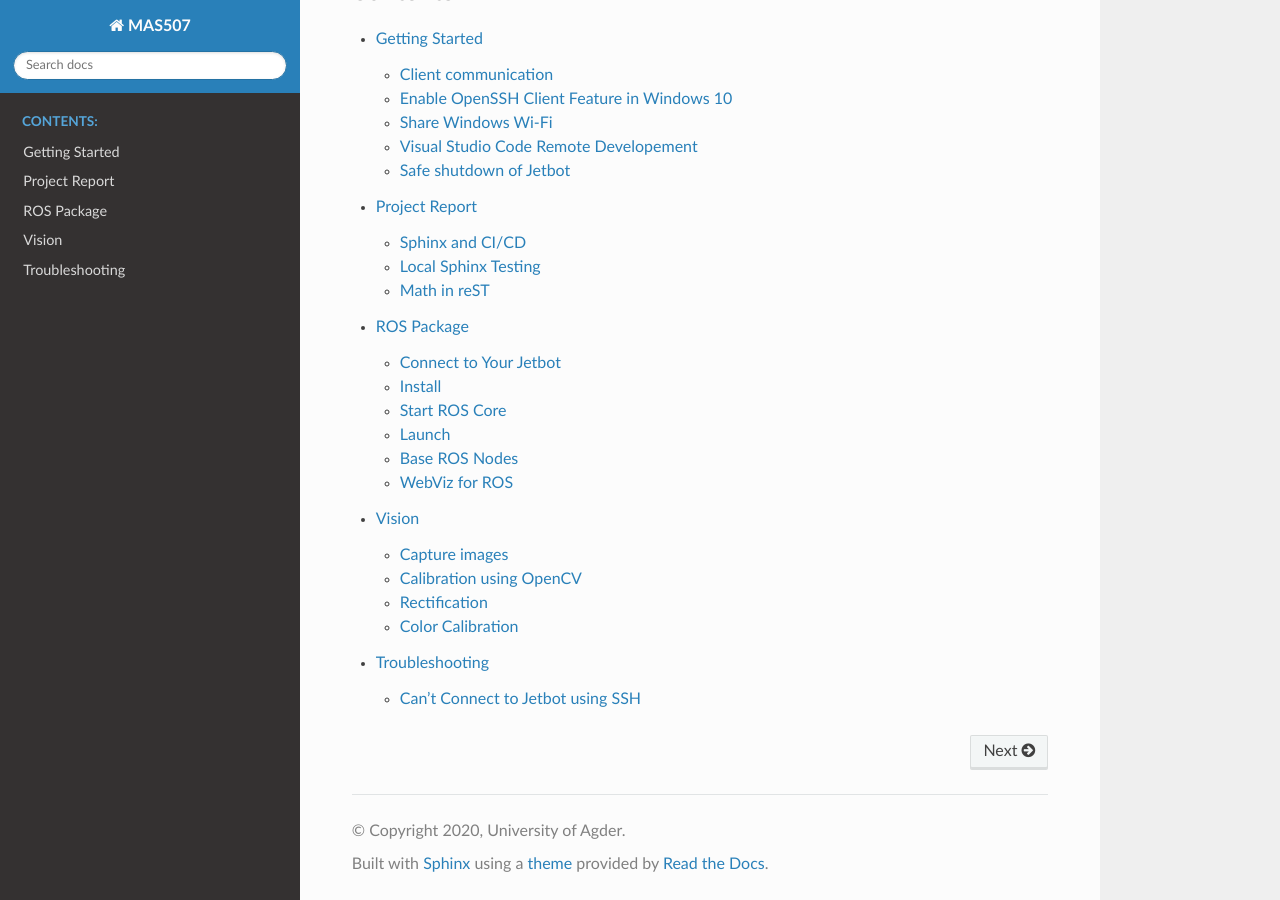
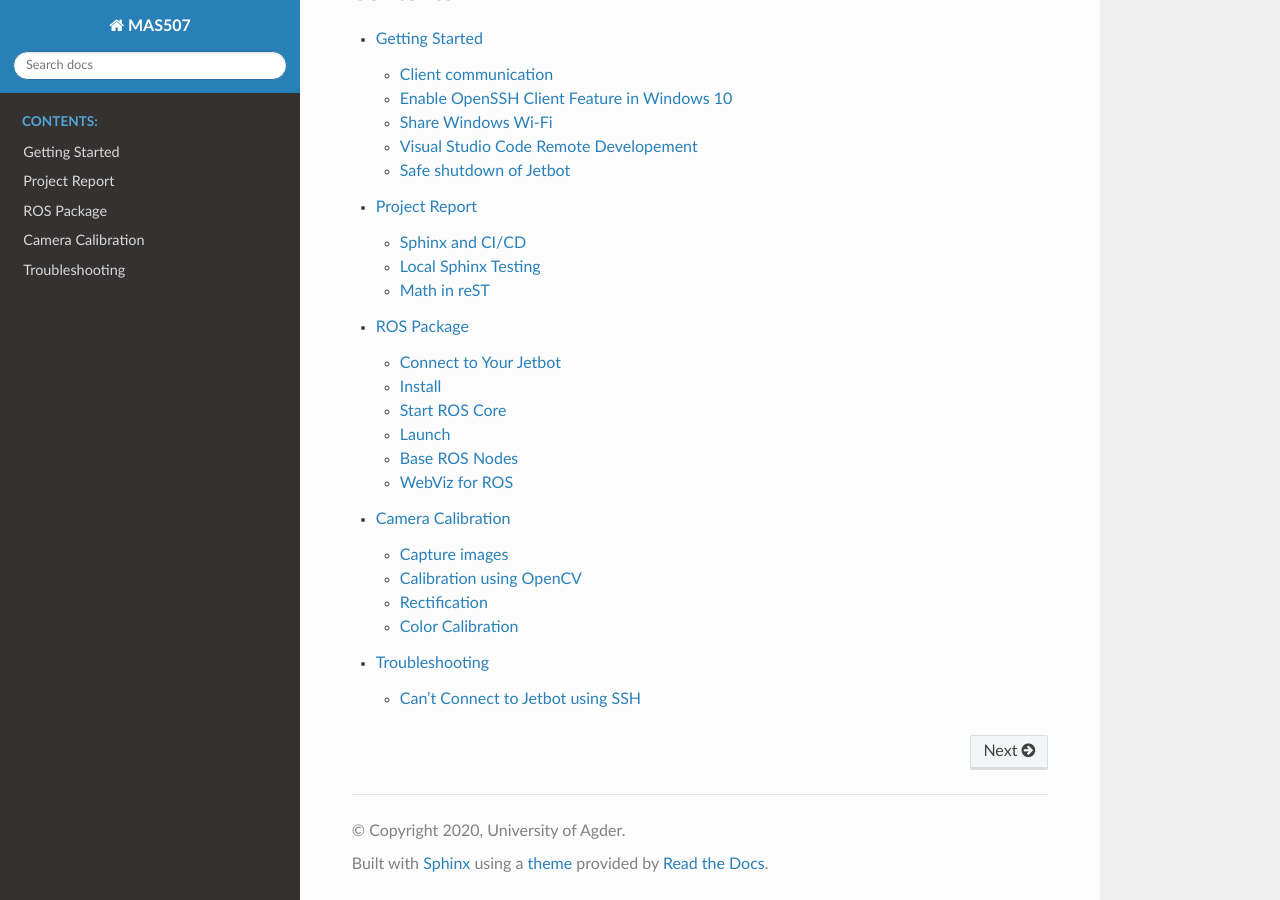
Before and after one commit to Orwatronic/mas_514, a Sphinx documentation site: the page built from docs/index.rst, in a window 1280 px wide and 900 px high, scrolled down 667 px. Built offline with Sphinx 7.4.7 and the Read the Docs theme 2.0.0, drawn with Linux system fonts in a browser that asks for light colours.

Commit message:
Changed name from Vision to Camera Calibration

```diff
--- a/docs/index.rst
+++ b/docs/index.rst
@@ -16,7 +16,7 @@
    src/start
    src/report
    src/ros
-   src/vision
+   src/calibration
    src/troubleshooting
 
 .. Indices and tables
--- a/docs/src/vision.rst
+++ b/docs/src/calibration.rst
@@ -1,5 +1,5 @@
-Vision
-======
+Camera Calibration
+==================
 
 The Jetbot camera is supposed to be used to detect both the Aruco markers for navigating and the strawberries to pick with the developed robot arm. It is therefore crucial to calibrate the camera before starting to develop the image processing functionality. The calibration is carried out in 3 major steps.
 
```
